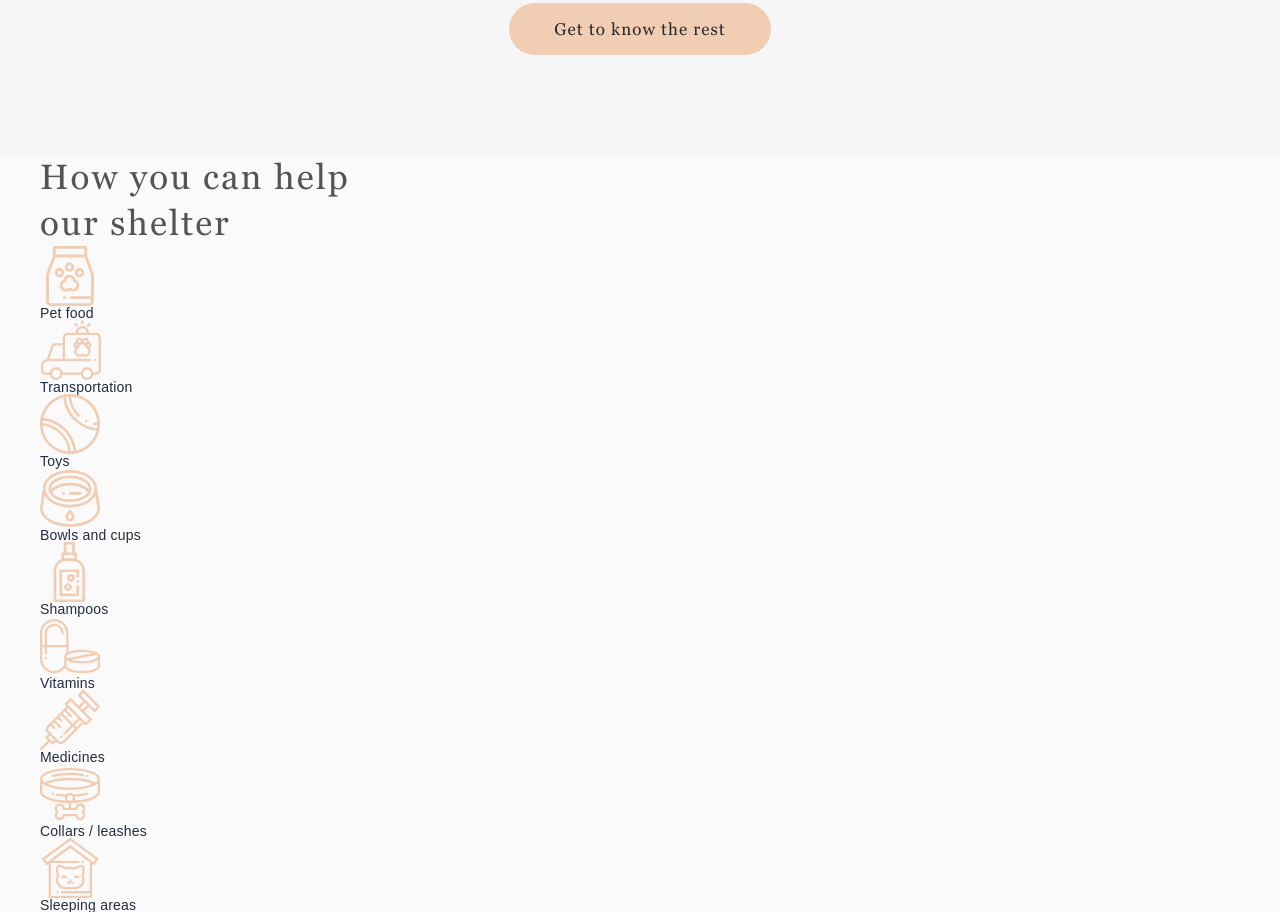
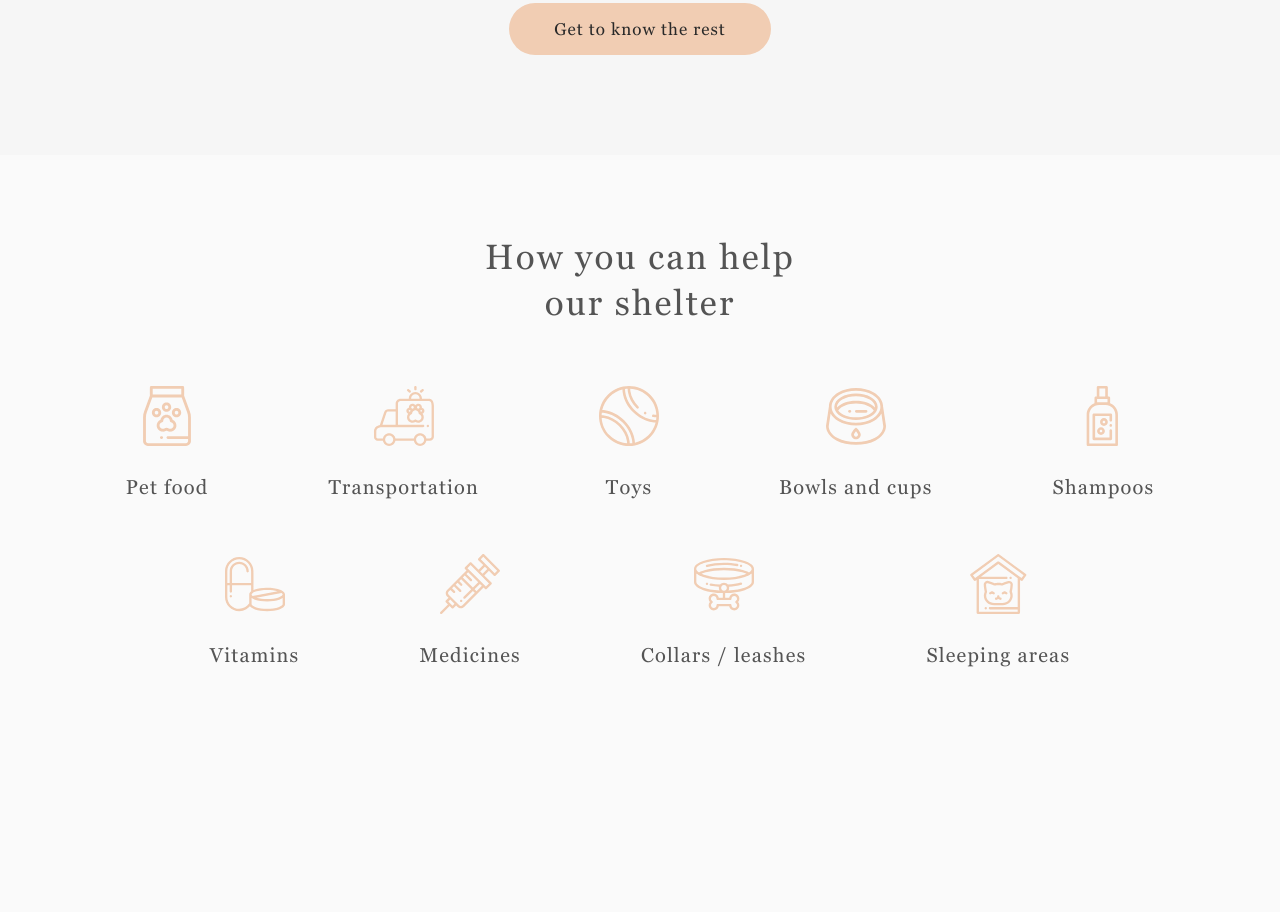
Before and after one commit to Cno6/shelter, a plain HTML site: page shelter/pages/main/src/index.html in a window 1280 px wide. Shown: the part 2219-3131 px from the top of the page. After the commit the page ends 3041 px from the top, so only its background shows below. Drawn offline with nearby package versions, Linux system fonts and the light colour scheme; files that its build step writes are made by us from their sources; files whose address does not match are found by name.

Commit message:
feat: add styles for help block

```diff
--- a/shelter/pages/main/src/style.scss
+++ b/shelter/pages/main/src/style.scss
@@ -201,6 +201,14 @@ $color-dark-3xl: #292929;
   letter-spacing: 0.06em;
 }
 
+%h3 {
+  font-family: $font-georgia;
+  font-size: 20px;
+  line-height: 115%;
+  letter-spacing: 0.06em;
+  color: $color-dark-l;
+}
+
 %button-primary {
   padding: 15px 45px;
   text-align: center;
@@ -253,15 +261,14 @@ $color-dark-3xl: #292929;
 /* =============== BLOCKS ================== */
 .page {
   flex: 1 1 auto;
-}
-
-.page__start-screen {
-}
-
-.page__about {
-}
-
-.page__pets {
+  &__start-screen {
+  }
+  &__about {
+  }
+  &__pets {
+  }
+  &__help {
+  }
 }
 /* =============== HEADINGS ================ */
 .heading {
@@ -449,7 +456,6 @@ $color-dark-3xl: #292929;
     background-color: $color-light-s;
     max-width: 270px;
     transition: all 0.5s;
-
   }
 }
 
@@ -478,6 +484,45 @@ $color-dark-3xl: #292929;
   }
   &__button {
     @extend %button-secondary;
-
   }
 }
+
+/* =============== HELP ========================== */
+
+.help {
+  &__container {
+    padding-top: 80px;
+    padding-bottom: 100px;
+  }
+  &__heading {
+  }
+  &__title {
+    text-align: center;
+  }
+  &__items {
+    padding-top: 60px;
+    margin: 0 auto;
+    display: flex;
+    flex-wrap: wrap;
+    justify-content: center;
+    width: 1026px + 130px;
+    & > * {
+      margin: 0 60px;
+    }
+    & > * {
+      padding-bottom: 55px;
+    }
+  }
+  &__item {
+  }
+}
+
+.item-help {
+  text-align: center;
+  &__image {
+    margin-bottom: 30px;
+  }
+  &__text {
+    @extend %h3;
+  }
+}
```
